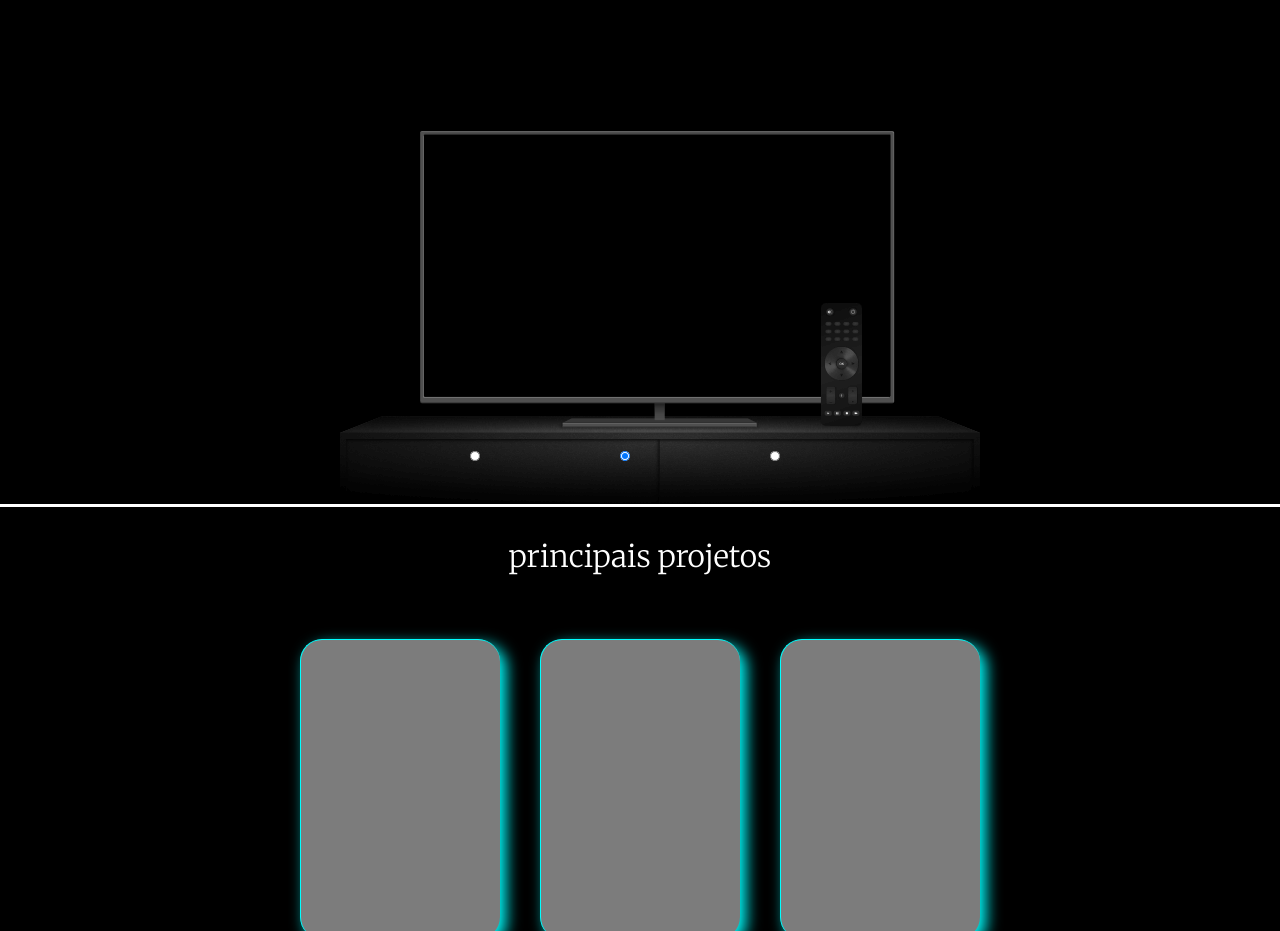
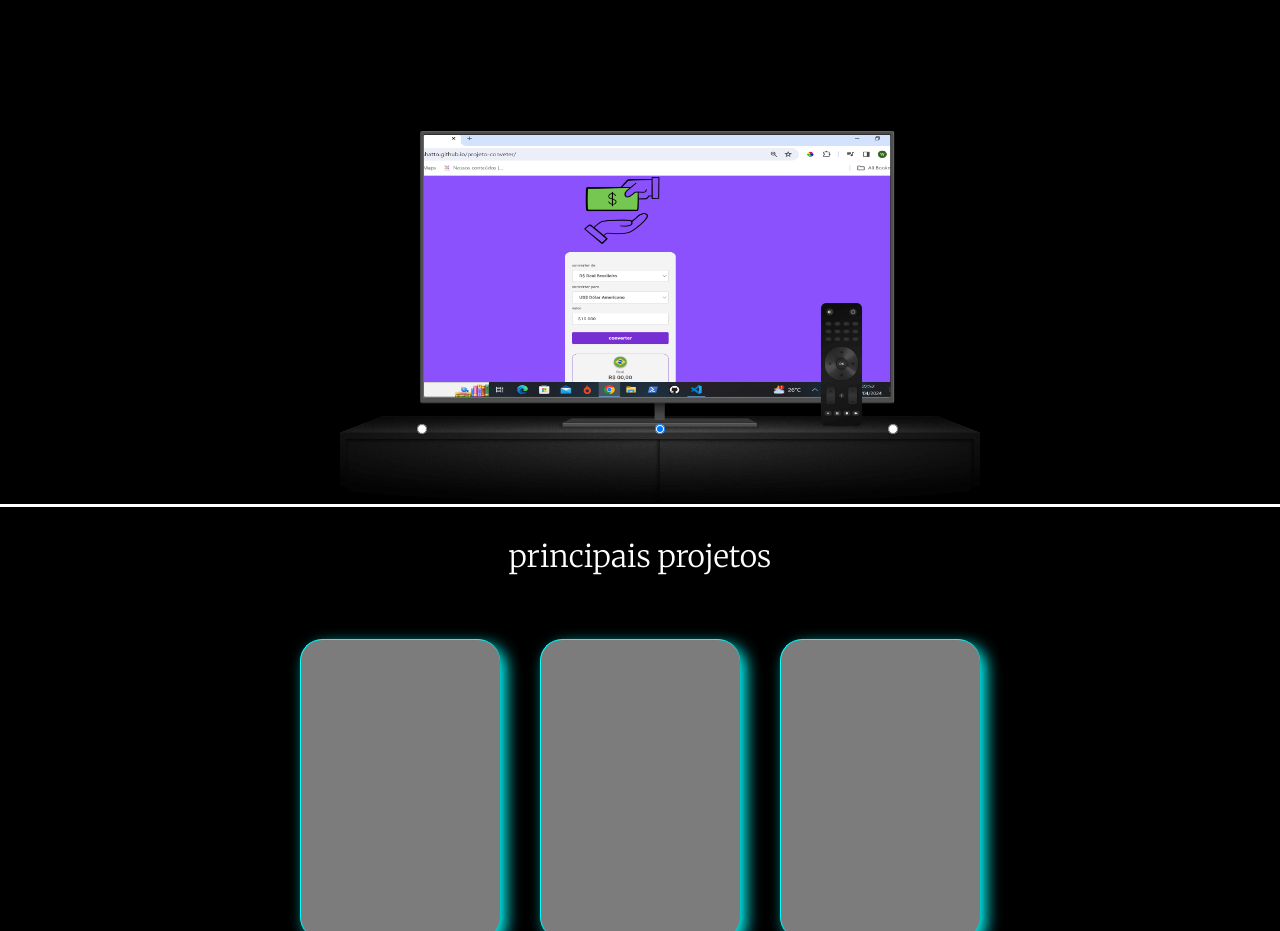
Before and after one commit to W-vinhatto/portifolio-developer, a plain HTML site: page index.html in a window 1280 px wide. Shown: the part 1380-2311 px from the top of the page. Drawn offline with Linux system fonts and the light colour scheme.

Commit message:
commit correcao

```diff
--- a/styles.css
+++ b/styles.css
@@ -218,9 +218,8 @@ p {
 
 .slider-img {
     margin: auto;
-    height: 293px;
-    width: 600px;
-    border-radius: 29px;
+    height: 266px;
+    width: 568px;
     vertical-align: top;
 
     opacity: 0;
@@ -249,15 +248,15 @@ p {
 }
 
 .slider li:nth-child(1) input {
-    right: 25%;
+    right: 0%;
 }
 
 .slider li:nth-child(2) input {
-    right: 50%;
+    right: 41%;
 }
 
 .slider li:nth-child(3) input {
-    right: 75%;
+    right: 83%;
 }
 
 
@@ -385,9 +384,10 @@ h3 {
 
 
 .paraDescritionProjet {
-    font-size: 14px;
+    font-size: 12px;
     margin: 0 auto;
     line-height: normal;
+    font-weight: bolder;
 }
 
 
@@ -564,7 +564,7 @@ footer {
     }
 
     .section_dados{
-        height: auto;
+        padding: 0;
     }
 
     #sobre_descrition{
@@ -590,4 +590,10 @@ footer {
     footer{
         text-align: center;
     }
+
+
+.trasition_opacity{
+    opacity: 1;
 }
+
+}
```
Also changed, not shown: assets/img-slider/bacgrond converter.png (added), assets/tela-login-lanche.jpeg (added), 2 other files.
